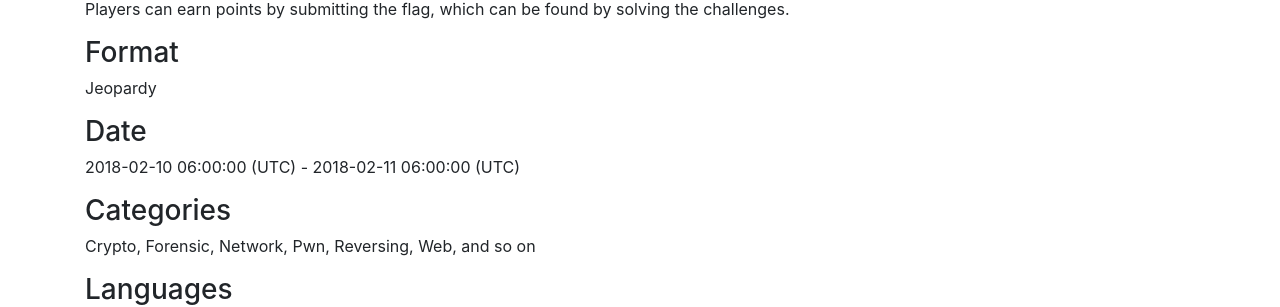
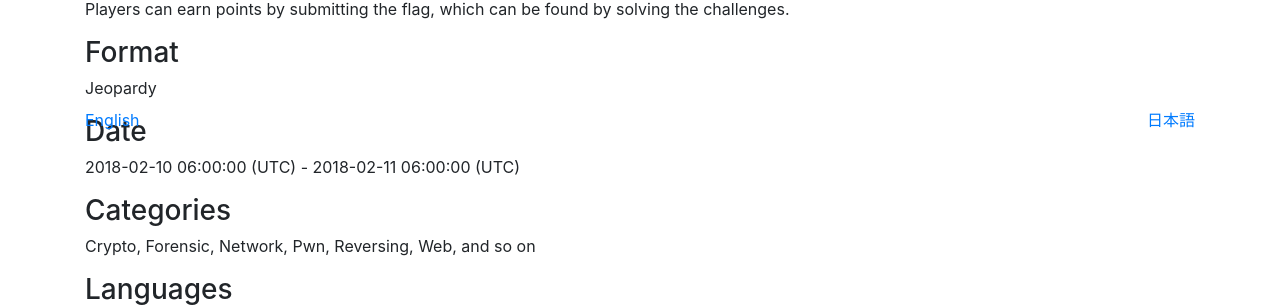
Before and after one commit to TeamHarekaze/TeamHarekaze.github.io, a Jekyll site: the page built from ctf.html, in a window 1280 px wide. Shown: the part 760-1067 px from the top of the page. Built offline with Jekyll 4.4.1, drawn with Linux system fonts in a browser that asks for light colours; nearby versions of some CDN libraries.

Commit message:
Add language selection menu to ctf.html

```diff
--- a/ctf-jp.html
+++ b/ctf-jp.html
@@ -81,9 +81,6 @@ title: Harekaze CTF 2018
   <header class="section-header">
     <h2 id="contact"><a href="contact.html">連絡先</a></h2>
   </header>
-  <div class="container">
-    <p>後日公開</p>
-  </div>
 </section>
 
 <section class="jumbotron text-center">
--- a/ctf.html
+++ b/ctf.html
@@ -92,3 +92,9 @@ title: Harekaze CTF 2018
     <a href="#"><img src="/img/sponsors/sakura-internet.png" class="img-fluid" alt="SAKURA Internet Inc."></a>
   </div>
 </section>
+
+<nav class="navbar fixed-bottom">
+  <div class="container">
+    <a href="ctf.html">English</a><a href="ctf-jp.html">日本語</a>
+  </div>
+</nav>
```
